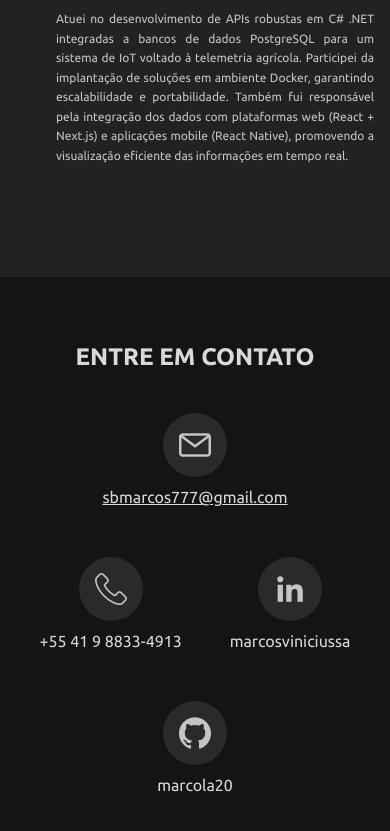
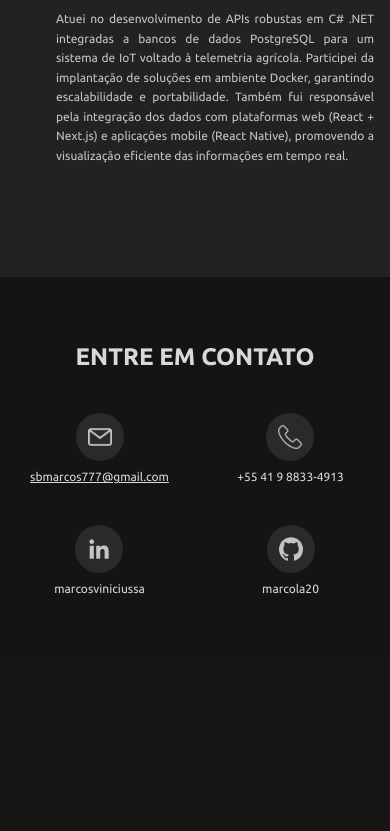
Before and after one commit to marcola20/Portfolio-marcos, a plain HTML site: page index.html in a window 390 px wide. Shown: the part 3259-4090 px from the top of the page. After the commit the page ends 3920 px from the top, so only its background shows below. Drawn offline with nearby package versions, Linux system fonts and the light colour scheme.

Commit message:
fix: ajustes na responsividade do footer para celular

```diff
--- a/index.html
+++ b/index.html
@@ -258,46 +258,46 @@
       <div class="max-w-4xl mx-auto px-4 text-center">
         <h2 id="contatoTitulo" class="text-2xl md:text-3xl font-bold text-[#D9D9D9] mb-10">ENTRE EM CONTATO</h2>
 
-        <div class="flex justify-center gap-12 flex-wrap text-[#D9D9D9] text-base">
+        <div class="grid grid-cols-2 gap-x-6 gap-y-10 justify-items-center text-[#D9D9D9] text-base md:flex md:justify-center md:gap-12">
 
           <a href="mailto:sbmarcos777@gmail.com" class="group flex flex-col items-center gap-2 transition-transform duration-200 hover:scale-110 cursor-pointer">
-            <div class="bg-[#2A2A2A] w-16 h-16 rounded-full flex items-center justify-center relative">
+            <div class="bg-[#2A2A2A] w-12 h-12 sm:w-16 sm:h-16 rounded-full flex items-center justify-center relative">
               <img src="icons/email.png" alt="Email"
-                  class="w-8 h-8 object-contain absolute opacity-100 group-hover:opacity-0 transition-opacity duration-200" />
+                  class="w-6 h-6 sm:w-8 sm:h-8 object-contain absolute opacity-100 group-hover:opacity-0 transition-opacity duration-200" />
               <img src="icons/email_dourado.png" alt="Email Hover"
-                  class="w-8 h-8 object-contain opacity-0 group-hover:opacity-100 transition-opacity duration-200" />
+                  class="w-6 h-6 sm:w-8 sm:h-8 object-contain opacity-0 group-hover:opacity-100 transition-opacity duration-200" />
             </div>
-            <span class="underline group-hover:text-[#F0A500]">sbmarcos777@gmail.com</span>
+            <span class="text-xs sm:text-base underline group-hover:text-[#F0A500]">sbmarcos777@gmail.com</span>
           </a>
 
           <a href="https://wa.me/5541988334913" target="_blank" class="group flex flex-col items-center gap-2 transition-transform duration-200 hover:scale-110 cursor-pointer">
-            <div class="bg-[#2A2A2A] w-16 h-16 rounded-full flex items-center justify-center relative">
+            <div class="bg-[#2A2A2A] w-12 h-12 sm:w-16 sm:h-16 rounded-full flex items-center justify-center relative">
               <img src="icons/telefone.png" alt="Telefone"
-                  class="w-8 h-8 object-contain absolute opacity-100 group-hover:opacity-0 transition-opacity duration-200" />
+                  class="w-6 h-6 sm:w-8 sm:h-8 object-contain absolute opacity-100 group-hover:opacity-0 transition-opacity duration-200" />
               <img src="icons/telefone_dourado.png" alt="Telefone Hover"
-                  class="w-8 h-8 object-contain opacity-0 group-hover:opacity-100 transition-opacity duration-200" />
+                  class="w-6 h-6 sm:w-8 sm:h-8 object-contain opacity-0 group-hover:opacity-100 transition-opacity duration-200" />
             </div>
-            <span class="group-hover:text-[#F0A500]">+55 41 9 8833-4913</span>
+            <span class="text-xs sm:text-base group-hover:text-[#F0A500]">+55 41 9 8833-4913</span>
           </a>
 
           <a href="https://www.linkedin.com/in/marcosviniciussa" target="_blank" class="group flex flex-col items-center gap-2 transition-transform duration-200 hover:scale-110 cursor-pointer">
-            <div class="bg-[#2A2A2A] w-16 h-16 rounded-full flex items-center justify-center relative">
+            <div class="bg-[#2A2A2A] w-12 h-12 sm:w-16 sm:h-16 rounded-full flex items-center justify-center relative">
               <img src="icons/linkedin.png" alt="LinkedIn"
-                  class="w-8 h-8 object-contain absolute opacity-100 group-hover:opacity-0 transition-opacity duration-200" />
+                  class="w-6 h-6 sm:w-8 sm:h-8 object-contain absolute opacity-100 group-hover:opacity-0 transition-opacity duration-200" />
               <img src="icons/linkedin_dourado.png" alt="LinkedIn Hover"
-                  class="w-8 h-8 object-contain opacity-0 group-hover:opacity-100 transition-opacity duration-200" />
+                  class="w-6 h-6 sm:w-8 sm:h-8 object-contain opacity-0 group-hover:opacity-100 transition-opacity duration-200" />
             </div>
-            <span class="group-hover:text-[#F0A500]">marcosviniciussa</span>
+            <span class="text-xs sm:text-base group-hover:text-[#F0A500]">marcosviniciussa</span>
           </a>
 
           <a href="https://github.com/marcola20" target="_blank" class="group flex flex-col items-center gap-2 transition-transform duration-200 hover:scale-110 cursor-pointer">
-            <div class="bg-[#2A2A2A] w-16 h-16 rounded-full flex items-center justify-center relative">
+            <div class="bg-[#2A2A2A] w-12 h-12 sm:w-16 sm:h-16 rounded-full flex items-center justify-center relative">
               <img src="icons/github.png" alt="GitHub"
-                  class="w-8 h-8 object-contain absolute opacity-100 group-hover:opacity-0 transition-opacity duration-200" />
+                  class="w-6 h-6 sm:w-8 sm:h-8 object-contain absolute opacity-100 group-hover:opacity-0 transition-opacity duration-200" />
               <img src="icons/github_dourado.png" alt="GitHub Hover"
-                  class="w-8 h-8 object-contain opacity-0 group-hover:opacity-100 transition-opacity duration-200" />
+                  class="w-6 h-6 sm:w-8 sm:h-8 object-contain opacity-0 group-hover:opacity-100 transition-opacity duration-200" />
             </div>
-            <span class="group-hover:text-[#F0A500]">marcola20</span>
+            <span class="text-xs sm:text-base group-hover:text-[#F0A500]">marcola20</span>
           </a>
 
         </div>
```
